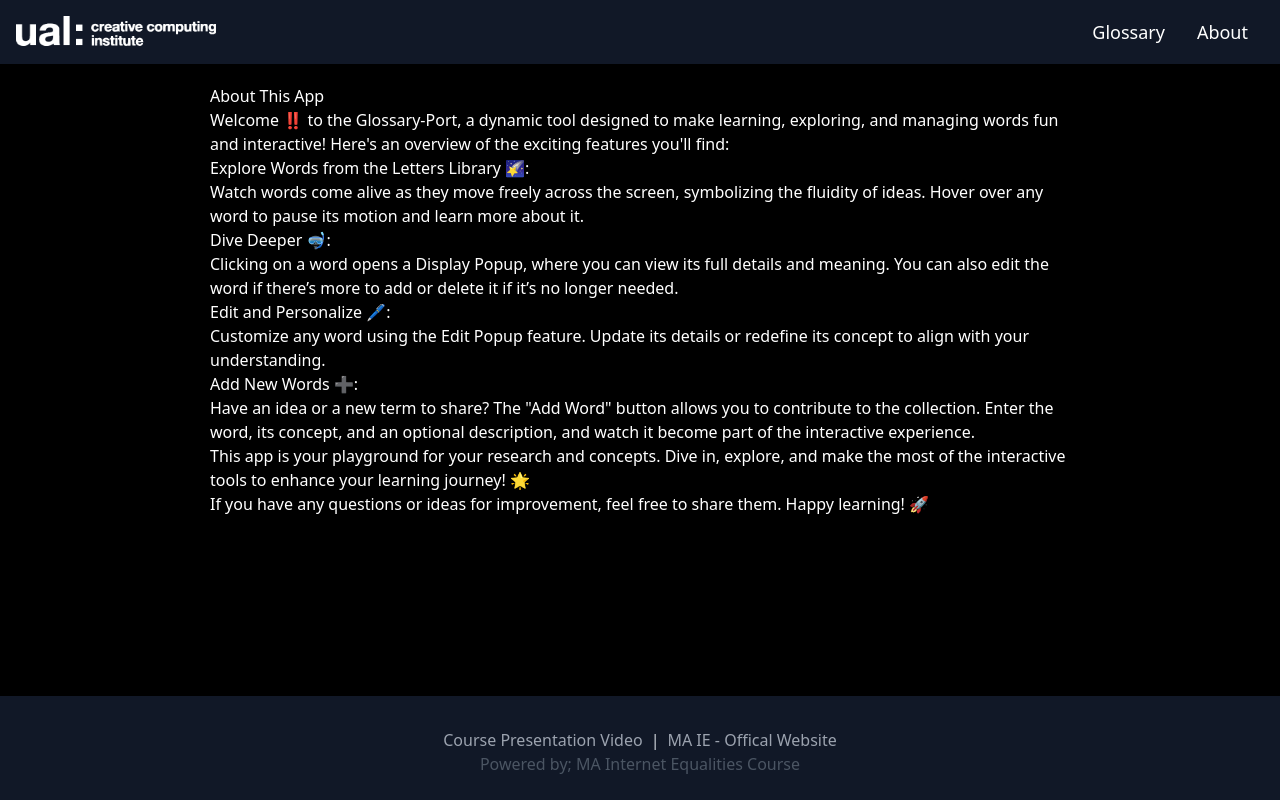
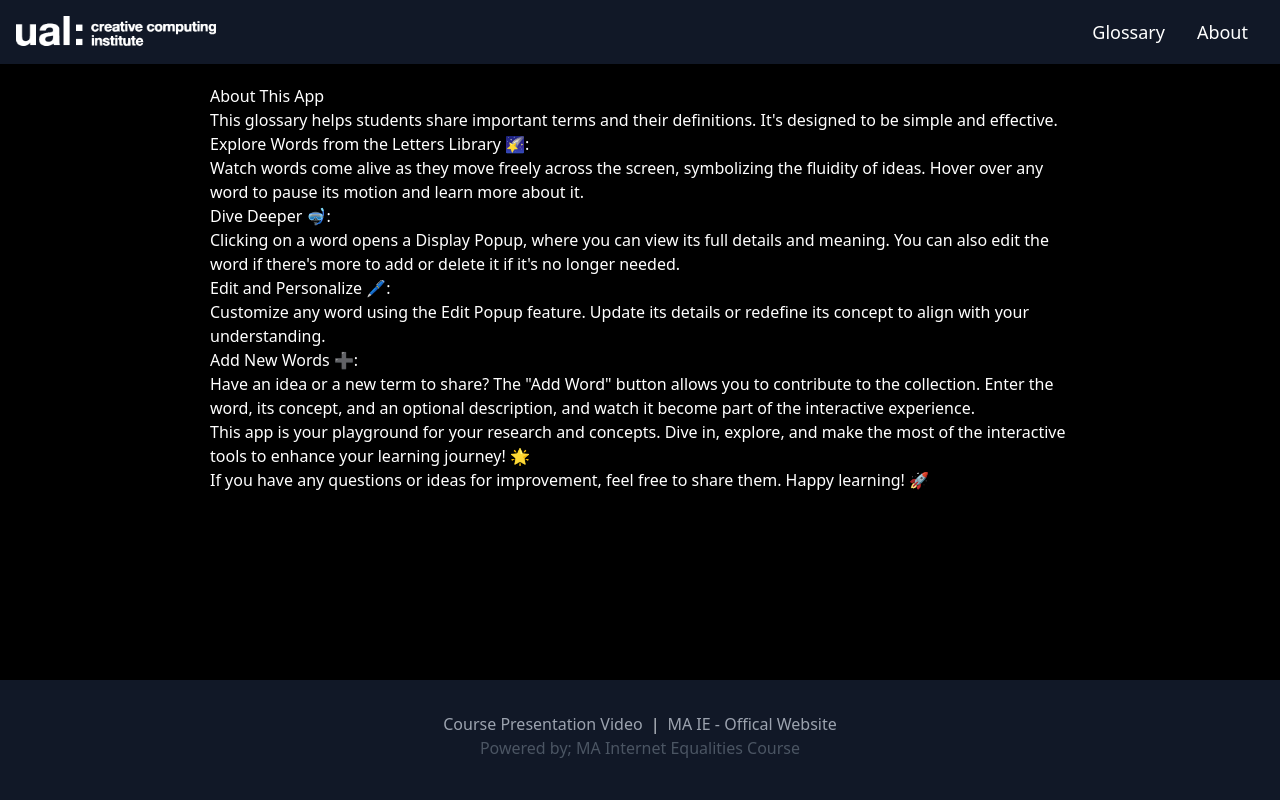
Before and after one commit to a-asliCo/glossary-app, a Next.js app: page /about in a window 1280 px wide. Built offline with nearby package versions, Linux system fonts and the light colour scheme.

Commit message:
Fixed unescaped characters in About page

```diff
--- a/src/app/about/page.tsx
+++ b/src/app/about/page.tsx
@@ -2,15 +2,18 @@ export default function About() {
     return (
       <div className="container text-center">
         <h2 className="text-3xl font-bold">About This App</h2>
-        <p className="text-lg text-gray-600 mt-4">Welcome ‼️ to the Glossary-Port, a dynamic tool designed to make learning, exploring, and managing words fun and interactive! Here's an overview of the exciting features you'll find:</p>
+      <p className="text-lg text-gray-600 mt-4">
+        This glossary helps students share important terms and their definitions.
+        It&apos;s designed to be simple and effective.
+      </p>
         <h3 className="text-3xl font-bold">Explore Words from the Letters Library 🌠:</h3>
         <p className="text-lg text-gray-600 mt-4">Watch words come alive as they move freely across the screen, symbolizing the fluidity of ideas. Hover over any word to pause its motion and learn more about it.</p>
         <h3 className="text-3xl font-bold">Dive Deeper 🤿:</h3>
-        <p className="text-lg text-gray-600 mt-4">Clicking on a word opens a Display Popup, where you can view its full details and meaning. You can also edit the word if there’s more to add or delete it if it’s no longer needed.</p>
+        <p className="text-lg text-gray-600 mt-4">Clicking on a word opens a Display Popup, where you can view its full details and meaning. You can also edit the word if there&apos;s more to add or delete it if it&apos;s no longer needed.</p>
         <h3 className="text-3xl font-bold">Edit and Personalize 🖊️:</h3>
         <p className="text-lg text-gray-600 mt-4">Customize any word using the Edit Popup feature. Update its details or redefine its concept to align with your understanding.</p>
         <h3 className="text-3xl font-bold">Add New Words ➕:</h3>
-        <p className="text-lg text-gray-600 mt-4">Have an idea or a new term to share? The "Add Word" button allows you to contribute to the collection. Enter the word, its concept, and an optional description, and watch it become part of the interactive experience.</p>
+        <p className="text-lg text-gray-600 mt-4">Have an idea or a new term to share? The &quot;Add Word&quot; button allows you to contribute to the collection. Enter the word, its concept, and an optional description, and watch it become part of the interactive experience.</p>
         <p className="text-lg text-gray-600 mt-4">This app is your playground for your research and concepts. Dive in, explore, and make the most of the interactive tools to enhance your learning journey! 🌟</p>
         <p className="text-lg text-gray-600 mt-4">If you have any questions or ideas for improvement, feel free to share them. Happy learning! 🚀</p>
       </div>
--- a/src/app/globals.css
+++ b/src/app/globals.css
@@ -15,12 +15,12 @@ body {
 
 /* Input Fields */
 input {
-  @apply w-full p-3 border border-gray-500 bg-black text-white rounded-md focus:outline-none focus:ring-2 focus:ring-gray-300;
+  @apply w-full p-3 border border-gray-500 bg-black text-white rounded-md focus:outline-none focus:ring-2 focus:ring-gray-300 mb-4; /* Added mb-4 */
 }
 
 /* Buttons */
 button {
-  @apply px-4 py-2 rounded-md text-white font-medium transition-all;
+  @apply px-4 py-2 rounded-md text-white font-medium transition-all mb-4; /* Added mb-4 */
 }
 
 button.primary {
@@ -92,7 +92,7 @@ footer a {
 }
 
 footer p {
-  @apply text-gray-600 justify-between;
+  @apply text-gray-600 mb-4;
 }
 
 footer div {
```
